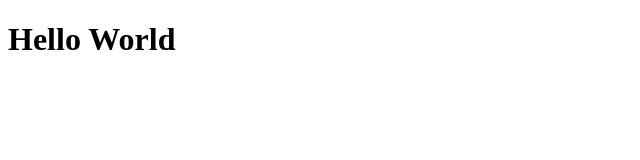
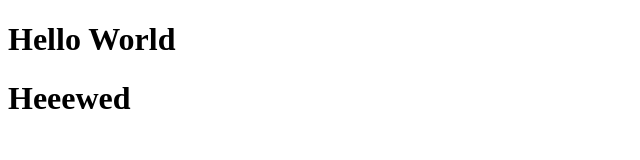
Before and after one commit to Zeno-blip/Secret, a plain HTML site: page index.html in a window 1280 px wide. Shown: the whole page, without its empty margins (0-640 px from the left). Drawn offline with Linux system fonts and the light colour scheme.

Commit message:
Update index.html

```diff
--- a/index.html
+++ b/index.html
@@ -7,5 +7,6 @@
 </head>
 <body>
     <h1>Hello World</h1>
+    <h1>Heeewed</h1>
 </body>
 </html>
```
